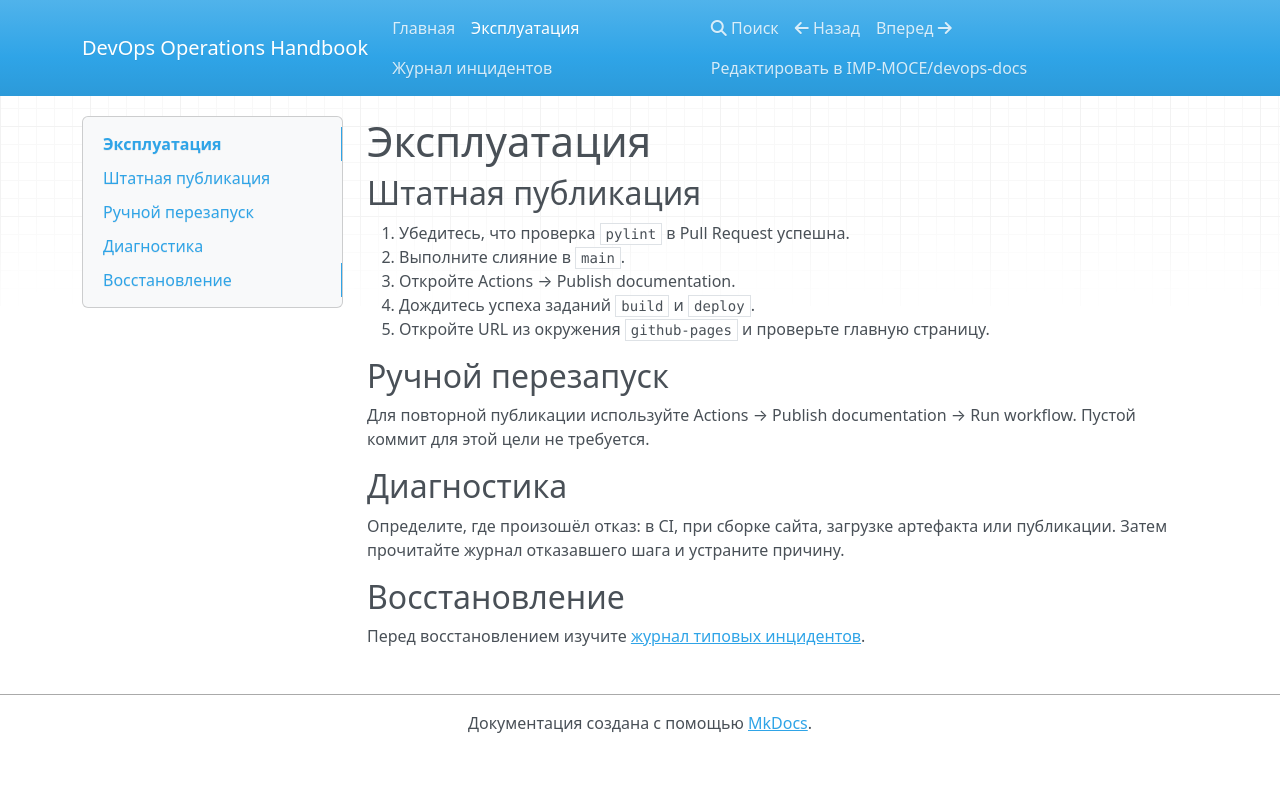
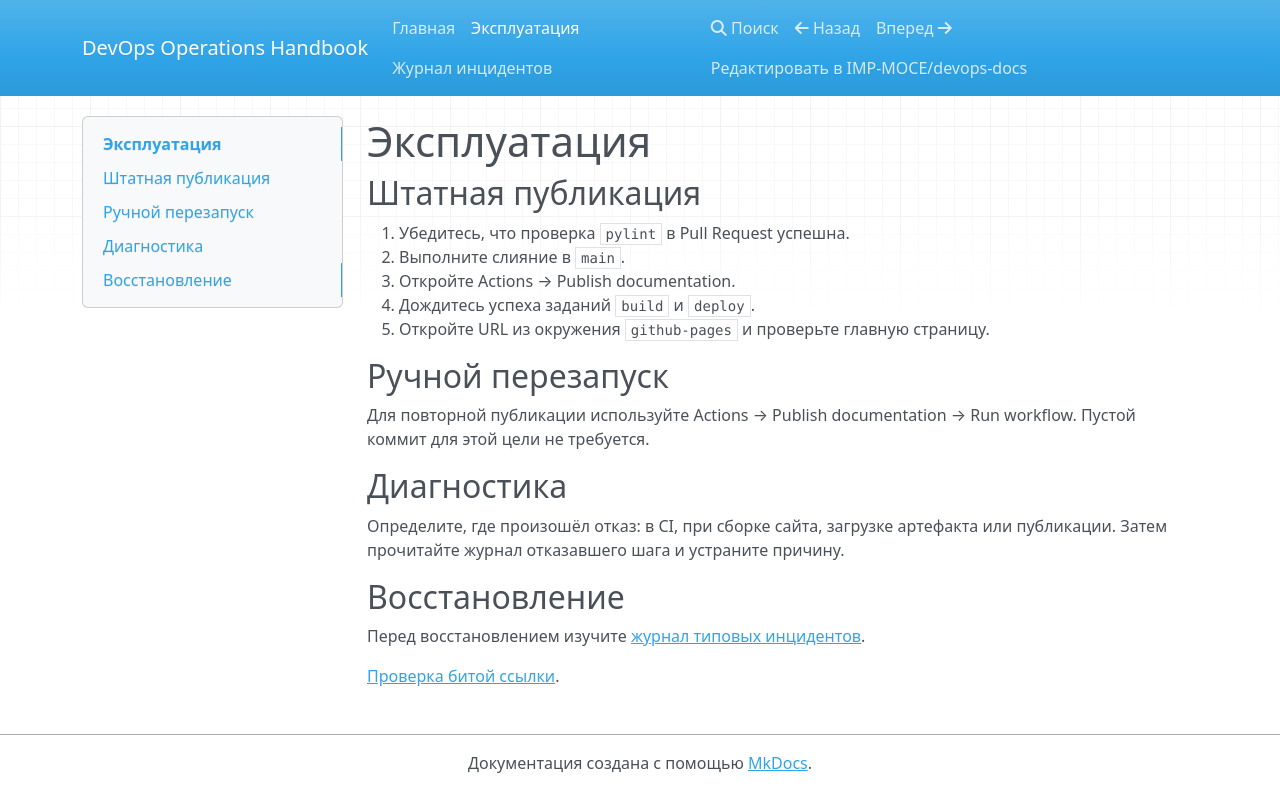
Before and after one commit to IMP-MOCE/devops-docs, an MkDocs documentation site: the page built from docs/runbook.md, in a window 1280 px wide. Shown: the top 812 px of the page. Built offline with MkDocs 1.6.1, drawn with Linux system fonts in a browser that asks for light colours; nearby versions of some CDN libraries.

Commit message:
test: demonstrate broken link is blocked before merge

```diff
--- a/docs/runbook.md
+++ b/docs/runbook.md
@@ -21,3 +21,5 @@
 ## Восстановление
 
 Перед восстановлением изучите [журнал типовых инцидентов](incidents.md).
+
+[Проверка битой ссылки](missing-page.md).
```
